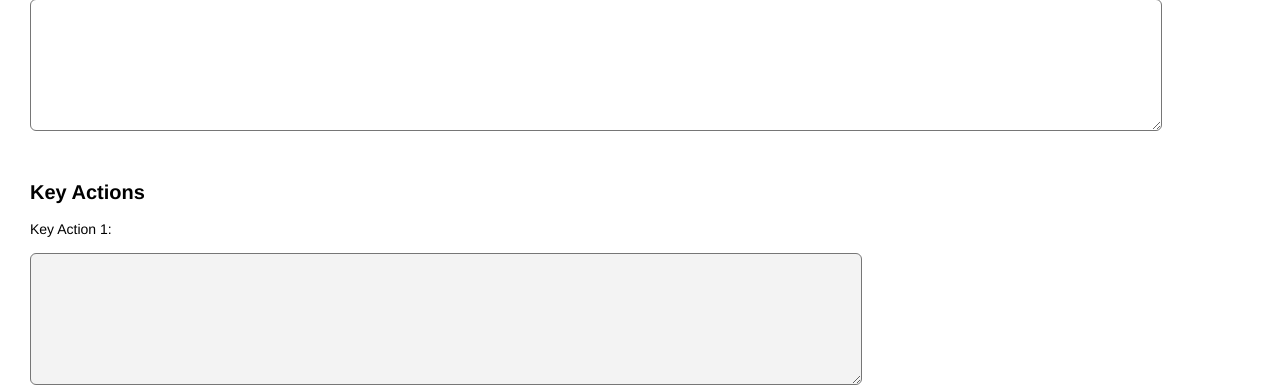
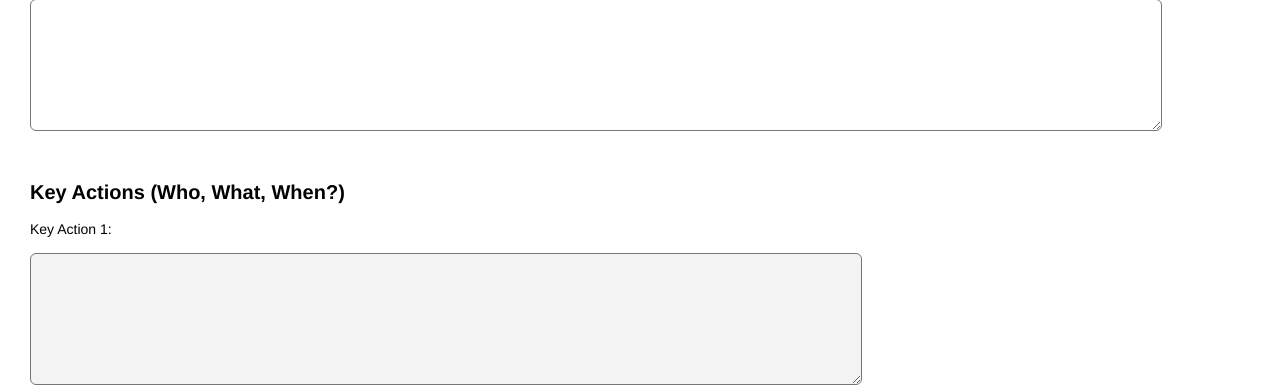
Before and after one commit to suzyatTP/fillableform, a Flask app: page / in a window 1280 px wide. Shown: the part 1801-2190 px from the top of the page. Run offline with Flask 3, Linux system fonts and the light colour scheme; data that the repository does not hold is empty; some libraries are stand-ins or nearby versions.

Commit message:
Who What When

```diff
--- a/templates/form.html
+++ b/templates/form.html
@@ -244,7 +244,7 @@ button:hover {
     <p><label>Final Decision:<br>
       <textarea name="Decision" style="width: 1100px">{{ data.get('Decision', '') }}</textarea></label></p>
 
-      <h3 class="section-header">Key Actions</h3>
+      <h3 class="section-header">Key Actions (Who, What, When?)</h3>
       {% for i in range(1, 6) %}
         <p>
           <label class="small-label">Key Action {{ i }}:</label><br>
```
